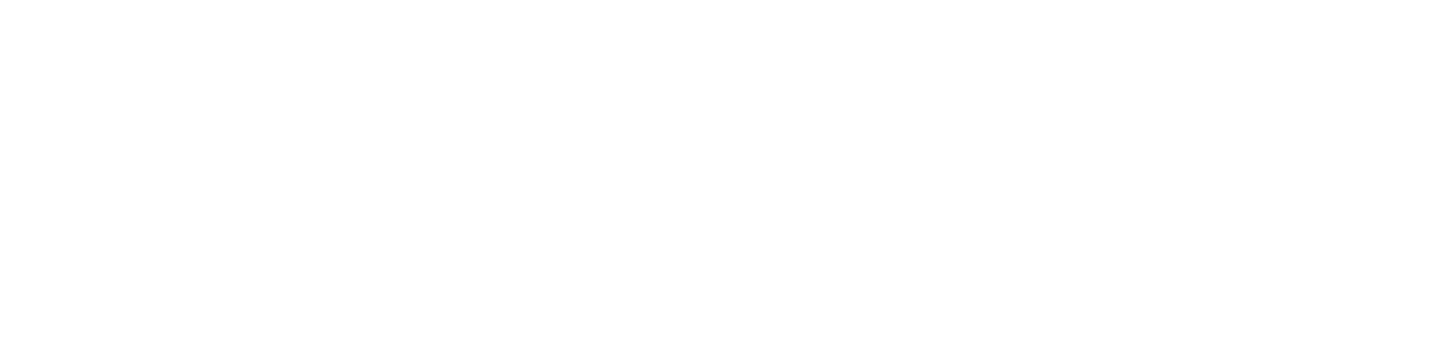
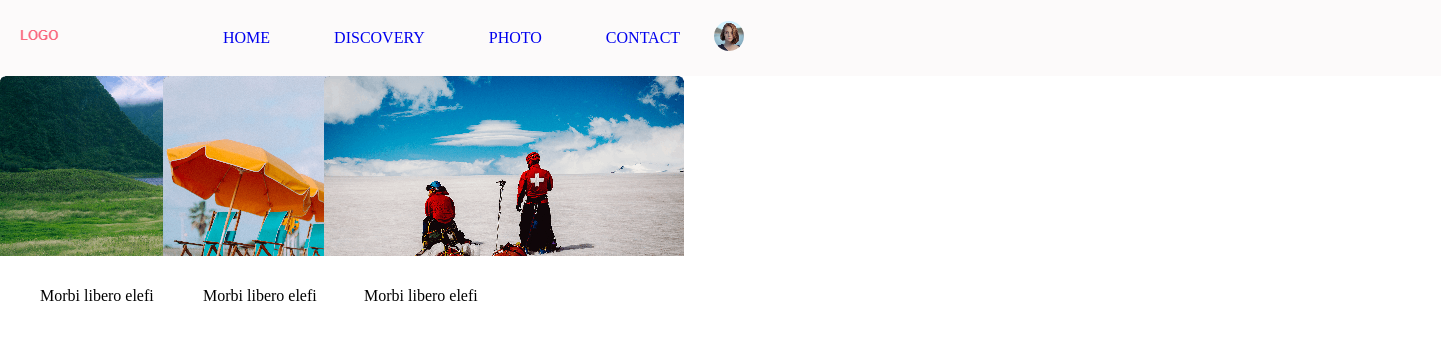
Before and after one commit to ninachadunelis/Lesson-5, a plain HTML site: page index.html in a window 1280 px wide. Shown: the whole page, 1441 px wide, since content can reach past the window. Drawn offline with Linux system fonts and the light colour scheme.

Commit message:
add section 1
add section1

```diff
--- /dev/null
+++ b/css/reset.css
@@ -0,0 +1,54 @@
+/* http://meyerweb.com/eric/tools/css/reset/
+   v2.0 | 20110126
+   License: none (public domain)
+*/
+
+html, body, div, span, applet, object, iframe,
+h1, h2, h3, h4, h5, h6, p, blockquote, pre,
+a, abbr, acronym, address, big, cite, code,
+del, dfn, em, img, ins, kbd, q, s, samp,
+small, strike, strong, sub, sup, tt, var,
+b, u, i, center,
+dl, dt, dd, ol, ul, li,
+fieldset, form, label, legend,
+table, caption, tbody, tfoot, thead, tr, th, td,
+article, aside, canvas, details, embed,
+figure, figcaption, footer, header, hgroup,
+menu, nav, output, ruby, section, summary,
+time, mark, audio, video {
+	margin: 0;
+	padding: 0;
+	border: 0;
+	font-size: 100%;
+	font: inherit;
+	vertical-align: baseline;
+}
+/* HTML5 display-role reset for older browsers */
+article, aside, details, figcaption, figure,
+footer, header, hgroup, menu, nav, section {
+	display: block;
+}
+body {
+	line-height: 1;
+}
+ol, ul {
+	list-style: none;
+}
+blockquote, q {
+	quotes: none;
+}
+blockquote:before, blockquote:after,
+q:before, q:after {
+	content: '';
+	content: none;
+}
+table {
+	border-collapse: collapse;
+	border-spacing: 0;
+}
+a{
+	text-decoration: none;
+}
+*{
+	box-sizing: border-box;
+}
--- /dev/null
+++ b/css/style.css
@@ -0,0 +1,64 @@
+.container{
+	width: 1441px;
+	margin: 0 auto;
+	background-color: #fcfafa;
+}
+.header_logo{
+	display: inline-block;
+	width: 39px;
+	vertical-align: middle;
+	margin-right: 130px;
+	margin-left: 20px;
+}
+nav{
+	display: inline-block;
+
+}
+.girl_image{
+	display: inline-block;
+	vertical-align: middle;
+
+}
+li{
+	display: inline-block;
+	margin: 30px;
+	vertical-align: middle;
+}
+
+/*//section 1*/
+.container1{
+	width: 1061px;
+
+}
+.left{
+	position: relative;
+	width: 163px;
+	display: inline-block;
+}
+.cover1{
+	position: absolute;
+	margin-top: 28px;
+	margin-left: 40px;
+}
+.cover2{
+	position: absolute;
+	margin-top: 28px;
+	margin-left: 40px;
+}
+.cover3{
+	position: absolute;
+	margin-top: 28px;
+	margin-left: 40px;
+}
+.middle{
+	width: 161px;
+	display: inline-block;
+	position: relative;
+
+}
+.right{
+display: inline-block;
+	width: 161px;
+	position: relative;
+
+}
--- a/index.html
+++ b/index.html
@@ -3,10 +3,63 @@
 <head>
 	<meta charset="utf-8">
 	<title>lesson 5</title>
+	<link rel="stylesheet" type="text/css" href="css/reset.css">
+	<link rel="stylesheet" type="text/css" href="css/style.css">
 </head>
 <body>
+	<div class="container"
 <header>
-	<nav></nav>
+	<div class="header_logo">
+		<a href="index.html">
+			<img src="images/headerlogo.png" alt="header logo">
+		</a>
+	</div>
+	<nav>
+		<ul>
+			<li>
+				<a href="#">HOME</a>
+			</li>
+			<li>
+				<a href="#">DISCOVERY</a>
+			</li>
+			<li>
+				<a href="#">PHOTO</a>
+			</li>
+			<li>
+				<a href="#">CONTACT</a>
+			</li>
+
+		</ul>
+	</nav>
+	<div class="girl_image">
+		<img src="images/logo.png"alt="girl image">
+	</div>
 </header>
+</div>
+<section>
+	<div class="container1">
+
+		<div class="left">
+			<img src="images/lake.png"alt="lake image">
+
+				<h4 class="cover1">Morbi libero elefi</h4>
+
+		</div><!--
+		--><div class="middle">
+			<img src="images/umbr.png"alt="umbrella image">
+
+				<h4 class="cover2">Morbi libero elefi</h4>
+
+
+		</div><!--
+		--><div class="right">
+			<img src="images/men.png" alt="men image">
+
+				<h4 class="cover3">Morbi libero elefi</h4>
+
+
+		</div>
+	</div>
+</section>
 </body>
 </html>
```
Also changed, not shown: images/bridge.png (added), images/ele.png (added), images/headerlogo.png (added), images/lake.png (added), images/logo.png (added), images/men.png (added), images/umbr.png (added).
